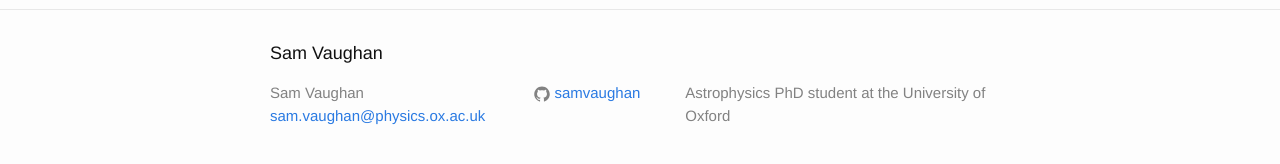
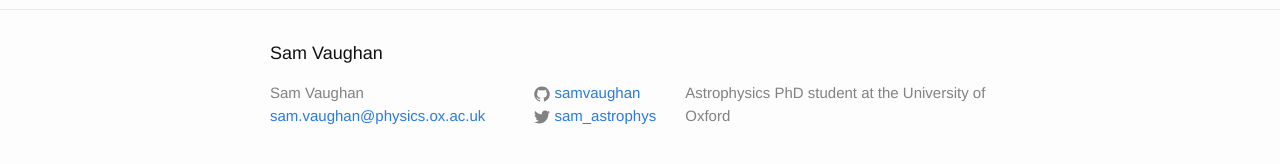
Before and after one commit to samvaughan/samvaughan.github.io, a Jekyll site: the page built from index.html, in a window 1280 px wide. Shown: the part 413-577 px from the top of the page. Built offline with Jekyll 4.4.1, drawn with Linux system fonts in a browser that asks for light colours.

Commit message:
Added twitter username

```diff
--- a/_config.yml
+++ b/_config.yml
@@ -12,7 +12,7 @@ description: > # this means to ignore newlines until "baseurl:"
   Astrophysics PhD student at the University of Oxford
 baseurl: "" # the subpath of your site, e.g. /blog
 url: "http://samvaughan.github.io" # the base hostname & protocol for your site
-#twitter_username:
+twitter_username: sam_astrophys
 github_username:  samvaughan
 
 # Build settings
```
